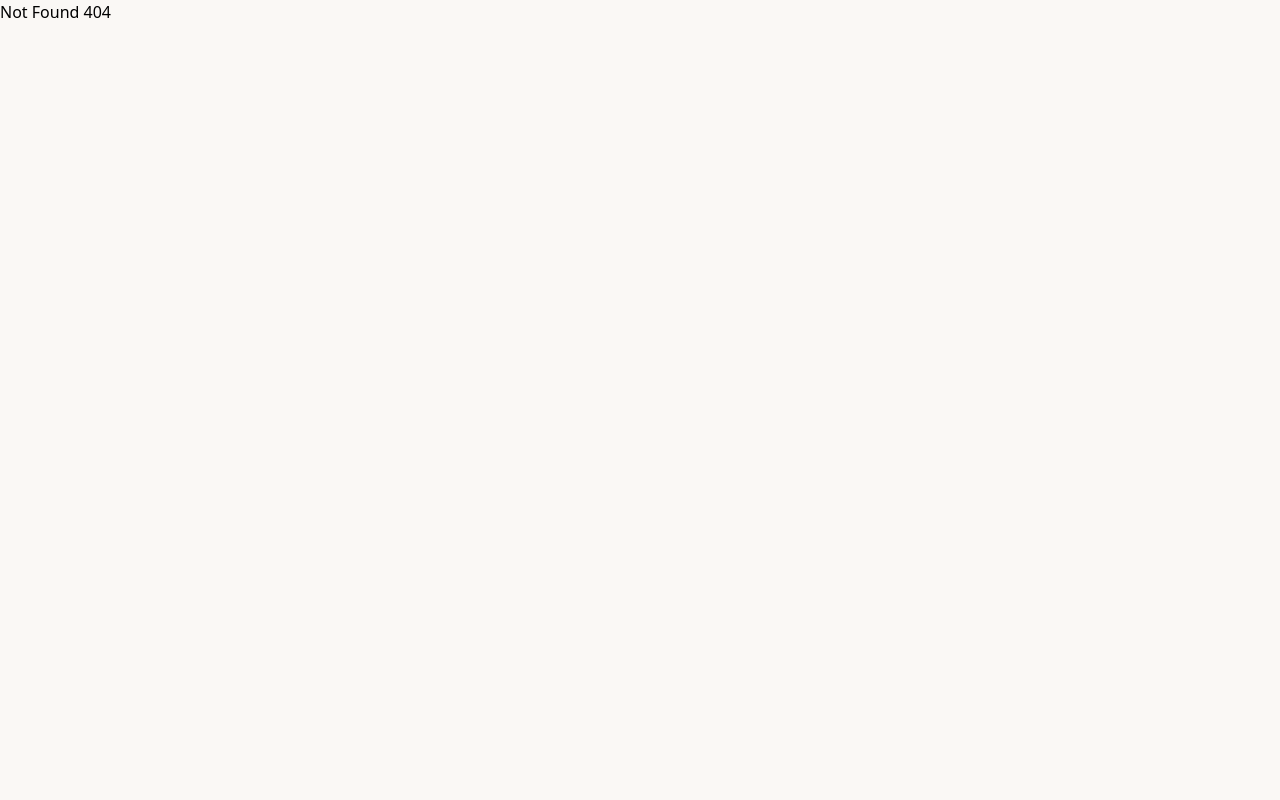
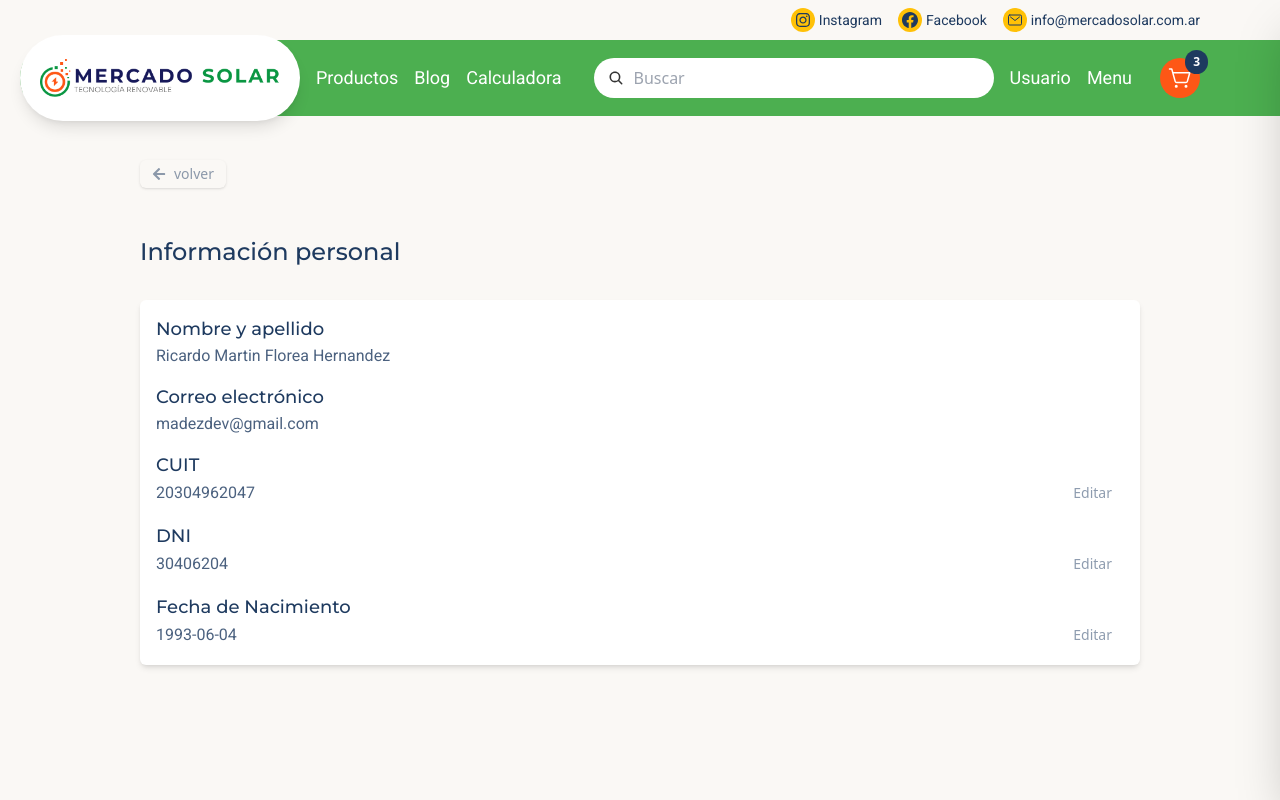
Before and after one commit to madezdev/app-ecommerce-fe, a Next.js app: page /profile/personal-information in a window 1280 px wide. Before the commit this address had no page. Shown: the top 800 px of the page. Built offline with nearby package versions, Linux system fonts and the light colour scheme.

Commit message:
Agregar nuevas páginas de perfil y dirección, implementar botón de volver y mejorar el componente de botón con variante 'outline'

```diff
--- /dev/null
+++ b/src/app/(main page)/profile/address/page.tsx
@@ -0,0 +1,7 @@
+export default function AddressPage () {
+  return (
+    <div>
+      <h1>Address</h1>
+    </div>
+  )
+}
--- /dev/null
+++ b/src/app/(main page)/profile/page.tsx
@@ -0,0 +1,42 @@
+import { Avatar } from '@/components/ui/avatar'
+import { BtnVolver } from '@/components/ui/btn-volver/btnVolver'
+import { RowLink } from '@/components/ui/row-link/rowLink'
+import { paragraph, titleFont } from '@/config/fonts'
+import { LiaIdCardSolid } from 'react-icons/lia'
+import { PiMapPinLineLight } from 'react-icons/pi'
+
+export default function ProfilePage () {
+  const name = 'Martin'
+  const lastname = 'Hernandez'
+  const email = 'madezdev@gmail.com'
+  return (
+    <section className='max-w-[1000px] mx-auto px-4 md:px-0 mt-[160px] flex flex-col min-h-[calc(100vh-160px)]'>
+      <BtnVolver path=''/>
+      <article className='flex gap-8 p-4 max-w-[1000px] mb-8'>
+        <Avatar
+          name={name}
+          lastname={lastname}
+          radius={30}
+        />
+        <div>
+          <p className={`${titleFont.className} text-sblue text-[20px] font-medium`}>{name} {lastname}</p>
+          <p className={`${paragraph.className} text-sblue text-[16px]`}>{email}</p>
+        </div>
+      </article>
+      <article className='w-full max-w-[1000px] flex flex-col gap-4'>
+        <RowLink
+          title='Información personal'
+          description='Actualiza tus datos personales'
+          path='/profile/personal-information'
+          icon={<LiaIdCardSolid  size={40} color='#1E3A5F'/>}
+        />
+        <RowLink
+          title='Direcciones'
+          description='Administra tus direcciones de envío'
+          path='/profile/address'
+          icon={<PiMapPinLineLight  size={40} color='#1E3A5F'/>}
+        />
+      </article>
+    </section>
+  )
+}
--- /dev/null
+++ b/src/app/(main page)/profile/personal-information/page.tsx
@@ -0,0 +1,109 @@
+'use client'
+import { useState } from 'react'
+import { Title } from '@/components/ui/font-style/title'
+import { paragraph, titleFont } from '@/config/fonts'
+import { useInput } from '@/hooks/useInput'
+import Button from '@/components/ui/button/button'
+import { BtnVolver } from '@/components/ui/btn-volver/btnVolver'
+
+export default function PersonalInformationPage () {
+  const cuit = useInput('20304962047')
+  const userId = useInput('30406204')
+  const birthdate = useInput('1993-06-04')
+  const [editingField, setEditingField] = useState<string | null>(null)
+
+  const handleEditClick = (field: string) => {
+    setEditingField(field)
+  }
+
+  const handleSaveClick = () => {
+    setEditingField(null)
+  }
+
+  const name = 'Ricardo Martin Florea'
+  const lastname = 'Hernandez'
+  const email = 'madezdev@gmail.com'
+
+  return (
+    <div className='max-w-[1000px] mx-auto px-4 md:px-0 mt-[160px] flex flex-col min-h-[calc(100vh-160px)]'>
+      <div className='flex flex-col gap-8 w-full mb-8'>
+        <BtnVolver path='profile'/>
+        <Title title='Información personal' />
+        <div className='flex flex-col gap-4 bg-nwhite p-4 rounded-md shadow-md'>
+          {/* Nombre y Apellido */}
+          <div>
+            <p className={`${titleFont.className} text-sblue text-[18px] font-medium`}>Nombre y apellido</p>
+            <span className={`${paragraph.className} text-sblue/80 text-[16px]`}>{name} {lastname}</span>
+          </div>
+
+          {/* Correo Electrónico */}
+          <div>
+            <p className={`${titleFont.className} text-sblue text-[18px] font-medium`}>Correo electrónico</p>
+            <span className={`${paragraph.className} text-sblue/80 text-[16px]`}>{email}</span>
+          </div>
+
+          {/* CUIT */}
+          <div>
+            <p className={`${titleFont.className} text-sblue text-[18px] font-medium`}>CUIT</p>
+            {editingField === 'cuit' ? (
+              <div className='flex items-center justify-between gap-2'>
+                <input type='number' {...cuit} className='w-full p-2 text-[16px] border border-sgray rounded-md' />
+                <Button onClick={handleSaveClick} variant='action' >
+                  Guardar
+                </Button>
+              </div>
+            ) : (
+              <div className='flex items-center justify-between gap-2'>
+                <span className={`${paragraph.className} text-sblue/80 text-[16px]`}>{cuit.value}</span>
+                <button onClick={() => handleEditClick('cuit')} className='bg-sgray text-sblue/50 hover:scale-105 hover:text-sblue transition-all delay-150 ease-in-out px-3 py-1 rounded-md text-sm'>
+                  Editar
+                </button>
+              </div>
+            )}
+          </div>
+
+          {/* DNI */}
+          <div>
+            <p className={`${titleFont.className} text-sblue text-[18px] font-medium`}>DNI</p>
+            {editingField === 'userId' ? (
+              <div className='flex items-center justify-between gap-2'>
+                <input type='number' {...userId} className='w-full p-2 border border-sgray rounded-md' />
+                <Button onClick={handleSaveClick} variant='action'>
+                  Guardar
+                </Button>
+              </div>
+            ) : (
+              <div className='flex items-center justify-between gap-2'>
+                <span className={`${paragraph.className} text-sblue/80 text-[16px]`}>{userId.value}</span>
+                <button onClick={() => handleEditClick('userId')} className='bg-sgray  text-sblue/50 hover:scale-105 hover:text-sblue transition-all delay-150 ease-in-out px-3 py-1 rounded-md text-sm'>
+                  Editar
+                </button>
+              </div>
+            )}
+          </div>
+
+          {/* Fecha de Nacimiento */}
+          <div>
+            <p className={`${titleFont.className} text-sblue text-[18px] font-medium`}>Fecha de Nacimiento</p>
+            {editingField === 'birthdate' ? (
+              <div className='flex items-center justify-between gap-2'>
+                <input type='date' {...birthdate} className='w-full p-2 border border-sgray rounded-md' />
+                <Button onClick={handleSaveClick} variant='action'>
+                  Guardar
+                </Button>
+              </div>
+            ) : (
+              <div className='flex items-center justify-between gap-2'>
+                <span className={`${paragraph.className} text-sblue/80 text-[16px]`}>{birthdate.value}</span>
+                <button onClick={() => handleEditClick('birthdate')} className='bg-sgray  text-sblue/50 hover:scale-105 hover:text-sblue transition-all delay-150 ease-in-out px-3 py-1 rounded-md text-sm'>
+                  Editar
+                </button>
+              </div>
+            )}
+          </div>
+
+        </div>
+      </div>
+    </div>
+  )
+}
--- /dev/null
+++ b/src/components/ui/btn-volver/btnVolver.tsx
@@ -0,0 +1,22 @@
+'use client'
+import { redirect } from 'next/navigation'
+import React from 'react'
+import { FaArrowLeft } from 'react-icons/fa'
+
+interface Props {
+  path: string
+}
+
+export const BtnVolver = ({ path }: Props) => {
+  return (
+    <div className='self-start mb-4'>
+      <button
+        onClick={() => redirect(`/${path}`)}
+        className='flex items-center gap-2 text-sblue/50 hover:scale-105 hover:text-sblue transition-all delay-150 ease-in-out px-3 py-1 rounded-md text-sm shadow'
+      >
+        <FaArrowLeft />
+          volver
+      </button>
+    </div>
+  )
+}
--- a/src/components/ui/button/button.tsx
+++ b/src/components/ui/button/button.tsx
@@ -4,7 +4,7 @@ import { motion } from 'framer-motion'
 interface AnimatedButtonProps {
   children: React.ReactNode;
   onClick?: () => void;
-  variant?: 'primary' | 'secondary' | 'action' | 'danger';
+  variant?: 'primary' | 'secondary' | 'action' | 'danger' | 'outline';
   fullWidth?: boolean;
   disabled?: boolean;
   className?: string;
@@ -24,6 +24,7 @@ export default function Button ({
     secondary: 'bg-sblue text-nwhite',
     action: 'bg-[#3582fb] text-nwhite',
     danger: 'bg-red-500 text-white',
+    outline: 'border border-sblue text-sblue',
   }
 
   return (
@@ -36,7 +37,7 @@ export default function Button ({
       className={`
         ${variants[variant]}
         ${className}
-        py-3 px-6 text-[16px] rounded-md
+        py-2 px-6 text-[16px] rounded-md
         ${fullWidth ? 'w-full' : 'w-auto'}
         disabled:opacity-50 disabled:cursor-not-allowed
       `}
--- /dev/null
+++ b/src/components/ui/row-link/rowLink.tsx
@@ -0,0 +1,32 @@
+import { paragraph } from '@/config/fonts'
+import Link from 'next/link'
+import React from 'react'
+import { IoIosArrowForward } from 'react-icons/io'
+
+interface Props {
+  path: string;
+  title: string;
+  description: string;
+  icon: React.ReactNode;
+  className?: string;
+}
+
+export const RowLink = ({ path, title, description, icon }: Props) => {
+  return (
+    <Link
+      href={path}
+      className='flex items-center justify-between gap-4 p-4 bg-nwhite rounded-lg w-full group'
+    >
+      <div className='border border-sgreen/50 p-3 rounded-full group-hover:scale-105 transition-transform delay-150 ease-in-out'>
+        {icon}
+      </div>
+      <div className='flex flex-col gap-1 flex-1'>
+        <p className={`${paragraph.className} text-[18px] text-sblue`}>{title}</p>
+        <p className={`${paragraph.className} text-[16px] text-sblue/70`}>{description}</p>
+      </div>
+      <div className='p-2'>
+        <IoIosArrowForward size='24'/>
+      </div>
+    </Link>
+  )
+}
--- a/src/components/ui/sidebar/sidebar.tsx
+++ b/src/components/ui/sidebar/sidebar.tsx
@@ -1,8 +1,9 @@
 'use client'
 import React from 'react'
+import Link from 'next/link'
+import { useRouter } from 'next/navigation'
+import clsx from 'clsx'
 import { useUIStore } from '@/store/sidebar.store'
-import clsx from 'clsx'
-import Link from 'next/link'
 import { IoBagHandleOutline, IoBookOutline, IoChevronForward, IoCloseCircleOutline, IoEnterOutline, IoHeartOutline, IoHomeOutline, IoListOutline, IoMailOutline, IoPower, IoSearchOutline } from 'react-icons/io5'
 import { PiSolarPanelLight } from 'react-icons/pi'
 import { paragraph, titleFont } from '@/config/fonts'
@@ -73,6 +74,7 @@ const itemsMenu = [
 
 export const Sidebar = () => {const isSideMenuOpen = useUIStore( state => state.isSideMenuOpen )
   const closeMenu = useUIStore( state => state.closeSideMenu )
+  const router = useRouter()
 
   return (
     <div>
@@ -120,6 +122,7 @@ export const Sidebar = () => {const isSideMenuOpen = useUIStore( state => state.
             <span className={`${titleFont.className} text-[18px]`}>Martin Hernandez</span>
             <button
               className='flex items-center gap-1 text-[#333333]/50 hover:text-[#333333] transition-all'
+              onClick={ () => router.push('/profile') }
             >
               <small className='text-ngrey/70'>My perfil</small>
               <IoChevronForward />
--- /dev/null
+++ b/src/hooks/useInput.ts
@@ -0,0 +1,29 @@
+import { useState } from 'react'
+
+type Validator = (_value: string) => string | null
+
+export const useInput = (initialValue: string = '', validator?: Validator) => {
+  const [value, setValue] = useState(initialValue)
+  const [error, setError] = useState<string | null>(null)
+
+  const onChange = (e: React.ChangeEvent<HTMLInputElement>) => {
+    const newValue = e.target.value
+    setValue(newValue)
+
+    if (validator) {
+      setError(validator(newValue))
+    }
+  }
+
+  const reset = () => {
+    setValue(initialValue)
+    setError(null)
+  }
+
+  return {
+    value,
+    error,
+    onChange,
+    reset
+  }
+}
```
